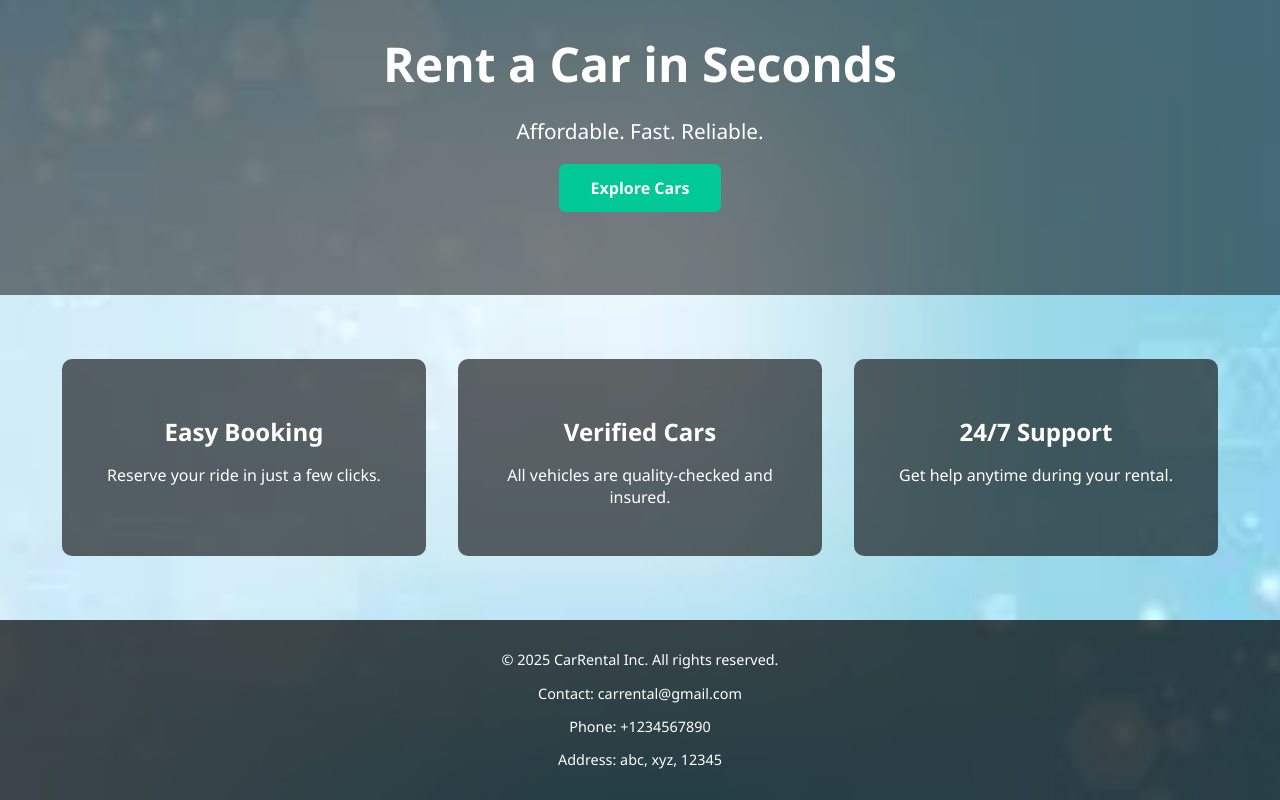
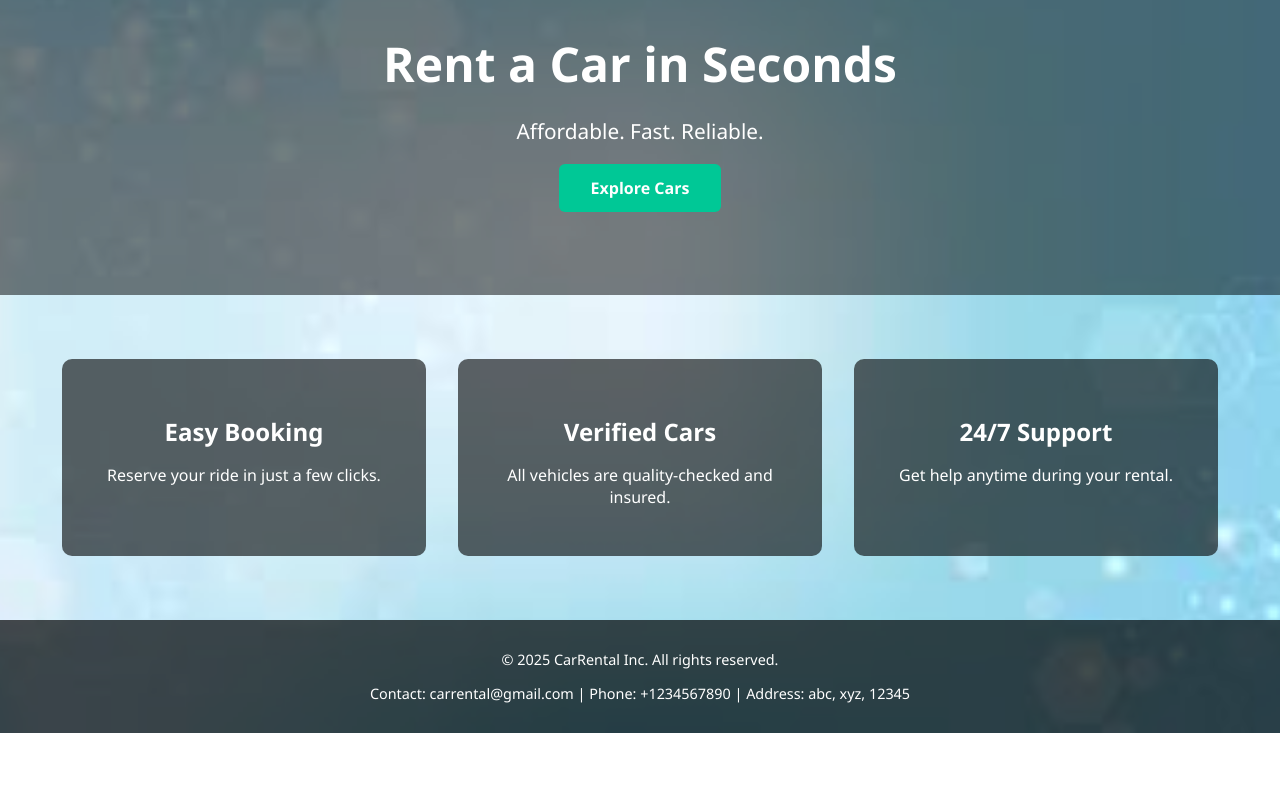
Before and after one commit to AshishKhatri84/Car-Rental, a React (Create React App) app in the folder client/: page / in a window 1280 px wide. Shown: the part 229-1029 px from the top of the page. After the commit the page ends 962 px from the top, so only its background shows below. Built offline with nearby package versions, Linux system fonts and the light colour scheme.

Commit message:
Update Home.jsx

```diff
--- a/client/src/pages/Home.jsx
+++ b/client/src/pages/Home.jsx
@@ -30,13 +30,7 @@ const HomePage = () => {
           © 2025 CarRental Inc. All rights reserved.
         </p>
         <p>
-          Contact: <a href="mailto:carrental@gmail.com" target='blank'>carrental@gmail.com</a>
-        </p>
-        <p>
-          Phone: +1234567890
-        </p>
-        <p>
-          Address: abc, xyz, 12345
+          Contact: <a href="mailto:carrental@gmail.com" target='blank'>carrental@gmail.com</a> | <span></span>  Phone: +1234567890 | <span></span>  Address: abc, xyz, 12345
         </p>
       </footer>
     </div>
```
